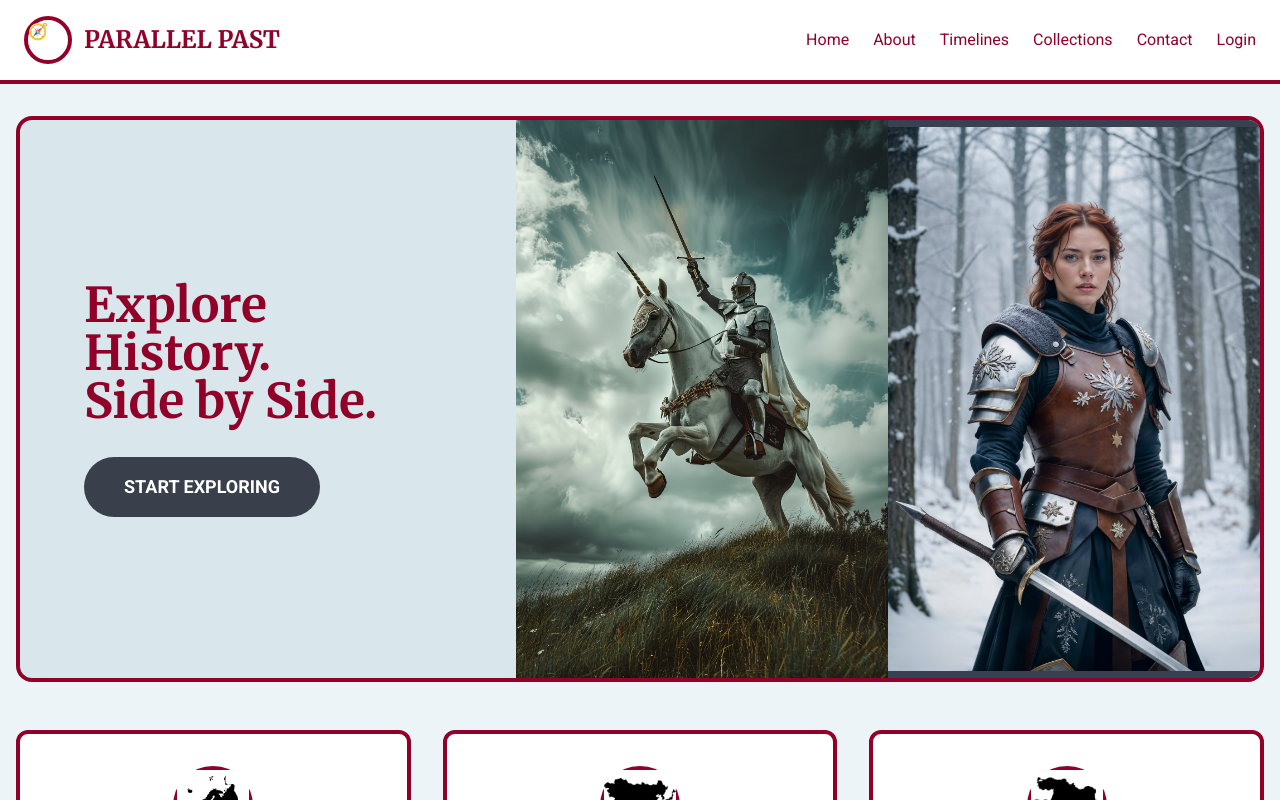
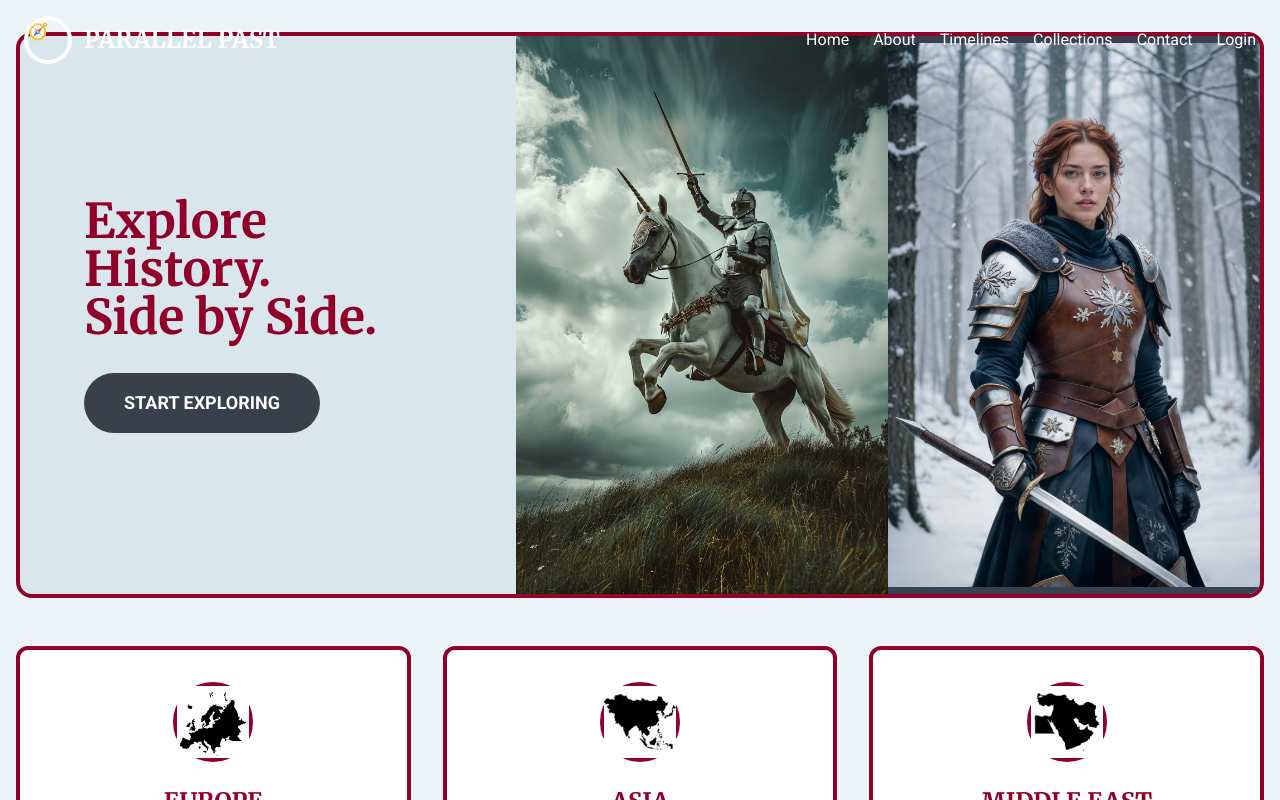
Before and after one commit to Murayakate/Parallel_Past_Museum, a React (Vite) app in the folder parallel-past/: page / in a window 1280 px wide. Shown: the top 800 px of the page. Built offline with nearby package versions, Linux system fonts and the light colour scheme.

Commit message:
trued chandging the navbar with n effect

```diff
--- a/parallel-past/src/components/Header.jsx
+++ b/parallel-past/src/components/Header.jsx
@@ -1,38 +1,75 @@
 import { Link } from 'react-router-dom';
+import { useState, useEffect } from 'react';
 
 const Header = () => {
+  const [scrolled, setScrolled] = useState(false);
+
+  useEffect(() => {
+    const handleScroll = () => {
+      const isScrolled = window.scrollY > 50;
+      if (isScrolled !== scrolled) {
+        setScrolled(isScrolled);
+      }
+    };
+
+    window.addEventListener('scroll', handleScroll);
+    return () => window.removeEventListener('scroll', handleScroll);
+  }, [scrolled]);
+
   return (
-    <header className="bg-white border-b-4 border-prussian">
+    <header
+      className={`fixed top-0 left-0 right-0 z-50 transition-all duration-300 ${
+        scrolled
+          ? 'bg-white border-b-4 border-prussian shadow-lg'
+          : 'bg-transparent border-b-4 border-transparent'
+      }`}
+    >
       <div className="max-w-7xl mx-auto px-4 sm:px-6 py-4 flex flex-col sm:flex-row items-start sm:items-center justify-between gap-4">
 
         {/* Logo + Title */}
         <div className="flex items-center gap-3">
-          <div className="w-12 h-12 rounded-full border-4 border-prussian bg-white">
+          <div className={`w-12 h-12 rounded-full border-4 transition-colors duration-300 ${
+            scrolled ? 'border-prussian bg-white' : 'border-white bg-transparent'
+          }`}>
             🧭
           </div>
-          <h1 className="flex space-x-3 text-xl sm:text-2xl font-heading text-prussian">
+          <h1 className={`flex space-x-3 text-xl sm:text-2xl font-heading transition-colors duration-300 ${
+            scrolled ? 'text-prussian' : 'text-white'
+          }`}>
             PARALLEL PAST
           </h1>
         </div>
 
         {/* Nav Links */}
         <nav className="flex flex-wrap items-center gap-3 sm:gap-6 text-sm sm:text-base">
-          <Link to="/" className="text-prussian hover:text-gold font-body">
+          <Link to="/" className={`font-body transition-colors duration-300 ${
+            scrolled ? 'text-prussian hover:text-gold' : 'text-white hover:text-sage-light'
+          }`}>
             Home
           </Link>
-          <Link to="/about" className="text-prussian hover:text-gold font-body">
+          <Link to="/about" className={`font-body transition-colors duration-300 ${
+            scrolled ? 'text-prussian hover:text-gold' : 'text-white hover:text-sage-light'
+          }`}>
             About
           </Link>
-          <Link to="/dashboard" className="text-prussian hover:text-gold font-body">
+          <Link to="/dashboard" className={`font-body transition-colors duration-300 ${
+            scrolled ? 'text-prussian hover:text-gold' : 'text-white hover:text-sage-light'
+          }`}>
             Timelines
           </Link>
-          <Link to="/collections" className="text-prussian hover:text-gold font-body">
+          <Link to="/collections" className={`font-body transition-colors duration-300 ${
+            scrolled ? 'text-prussian hover:text-gold' : 'text-white hover:text-sage-light'
+          }`}>
             Collections
           </Link>
-          <Link to="/contact" className="text-prussian hover:text-gold font-body">
+          <Link to="/contact" className={`font-body transition-colors duration-300 ${
+            scrolled ? 'text-prussian hover:text-gold' : 'text-white hover:text-sage-light'
+          }`}>
             Contact
           </Link>
-          <Link to="/login" className="text-prussian hover:text-gold font-body">
+          <Link to="/login" className={`font-body transition-colors duration-300 ${
+            scrolled ? 'text-prussian hover:text-gold' : 'text-white hover:text-sage-light'
+          }`}>
             Login
           </Link>
         </nav>
--- a/parallel-past/src/pages/AboutPage.jsx
+++ b/parallel-past/src/pages/AboutPage.jsx
@@ -13,7 +13,7 @@ const AboutPage = () => {
       <Header />
 
       {/* SECTION 1 - HERO: Full-width image with text overlay */}
-      <section className="relative h-screen w-full overflow-hidden">
+      <section className="relative h-screen w-full overflow-hidden pt-0">
         {/* Full-bleed background image */}
         <div
           className="absolute inset-0 bg-cover bg-center"
@@ -31,9 +31,6 @@ const AboutPage = () => {
             transition={{ duration: 1, delay: 0.3 }}
             className="text-center"
           >
-            <p className="text-white text-xl md:text-2xl font-light tracking-[0.3em] uppercase">
-              Parallel Past
-            </p>
           </motion.div>
 
           {/* Bottom headline - lower third */}
```
Also changed, not shown: parallel-past/src/layouts/MainLayout.jsx (added).
